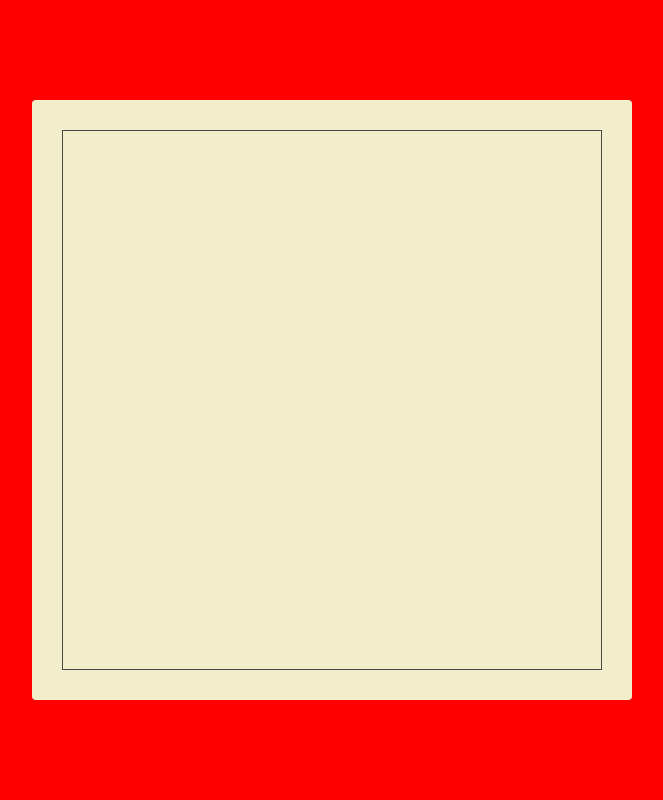
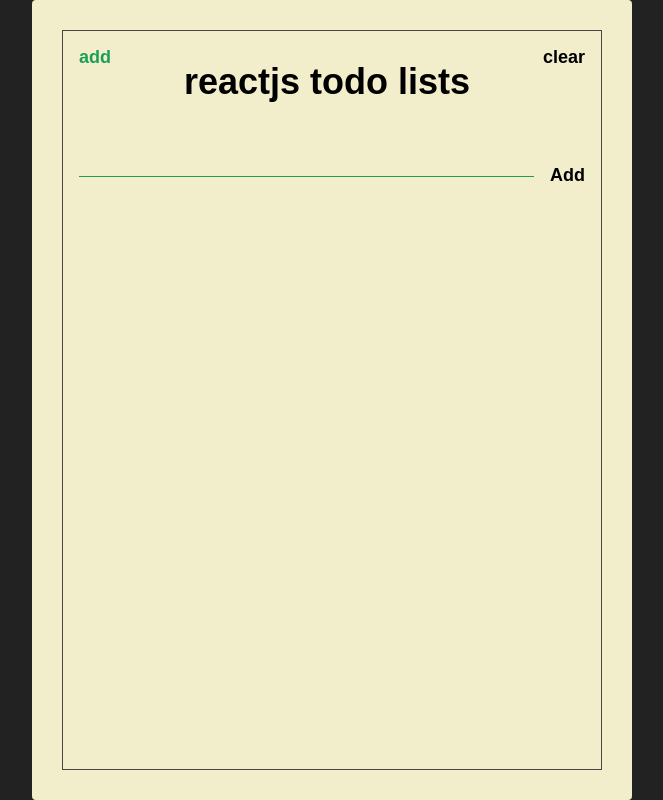
Before and after one commit to abughiyats/react-starter, a plain HTML site: page index.html in a window 1280 px wide. Shown: the whole page, without its empty margins (308-971 px from the left). Drawn offline with Linux system fonts and the light colour scheme; a web font is replaced by a local one.

Commit message:
added add todo section and styling

```diff
--- a/app.css
+++ b/app.css
@@ -1,5 +1,13 @@
 * {
   box-sizing: border-box;
+}
+
+:root {
+  --main-green-color: #1d9e57;
+}
+
+.main-green-color {
+  color: var(--main-green-color);
 }
 
 html {
@@ -11,7 +19,7 @@ body {
   justify-content: center;
   align-content: center;
   align-items: center;
-  background: red;
+  background: rgb(34, 34, 34);
   height: 100vh;
 }
 
@@ -25,7 +33,7 @@ body {
 
 .container {
   width: 600px;
-  height: 600px;
+  height: 800px;
   background: #f2eecb;
   border-radius: 4px;
   padding: 30px;
@@ -34,4 +42,71 @@ body {
 .frame {
   border: 1px solid #484848;
   height: 100%;
+
+  display: flex;
+  flex-direction: column;
 }
+
+.header {
+  display: flex;
+  align-items: flex-start;
+}
+
+.header-title {
+  flex: 1;
+  text-align: center;
+  font-size: 3.6rem;
+  font-family: "Azeret Mono", sans-serif;
+  text-transform: lowercase;
+}
+
+.header-btn {
+  font-size: 1.8rem;
+  font-family: "Azeret Mono", sans-serif;
+
+  padding: 16px;
+  cursor: pointer;
+
+  background: unset;
+  border: unset;
+  outline: unset;
+  font-weight: 900;
+  text-transform: lowercase;
+}
+
+.add {
+  padding: 16px;
+}
+
+.add-form {
+  display: flex;
+  align-items: flex-start;
+}
+
+.add-input {
+  background: unset;
+  border: unset;
+  padding: 0 64px;
+
+  flex: 1;
+
+  border-bottom: 1px solid var(--main-green-color);
+  outline: unset;
+
+  font-family: 'Times New Roman', Times, serif;
+  font-size: 24px;
+}
+
+.add-btn {
+  font-size: 1.8rem;
+  font-family: "Azeret Mono", sans-serif;
+  font-weight: bold;
+
+  padding: 16px;
+  padding-right: unset;
+  cursor: pointer;
+
+  background: unset;
+  border: unset;
+  outline: unset;
+}
--- a/index.html
+++ b/index.html
@@ -4,7 +4,7 @@
     <meta charset="UTF-8" />
     <meta name="viewport" content="width=device-width, initial-scale=1.0" />
     <meta http-equiv="X-UA-Compatible" content="ie=edge" />
-    <link rel="stylesheet" href="app.css" />
+    <link rel="stylesheet" href="./app.css" />
     <link
       href="https://fonts.googleapis.com/css2?family=Azeret+Mono:wght@300&display=swap"
       rel="stylesheet"
@@ -13,7 +13,20 @@
   </head>
   <body>
     <div class="container">
-      <div class="frame"></div>
+      <div class="frame">
+        <section class="header">
+          <button class="header-btn main-green-color">Add</button>
+          <h1 class="header-title">ReactJS Todo Lists</h1>
+          <button class="header-btn">Clear</button>
+        </section>
+
+        <section class="add">
+          <form action="" class="add-form">
+            <input type="text" class="add-input" />
+            <button class="add-btn">Add</button>
+          </form>
+        </section>
+      </div>
     </div>
   </body>
 </html>
```
